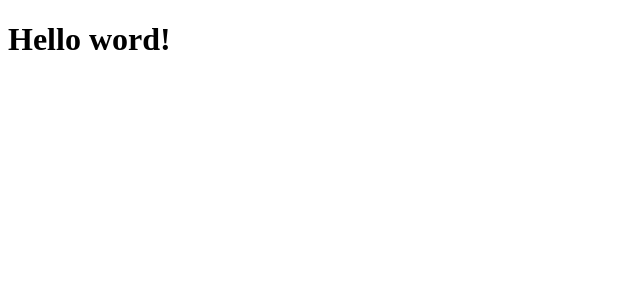
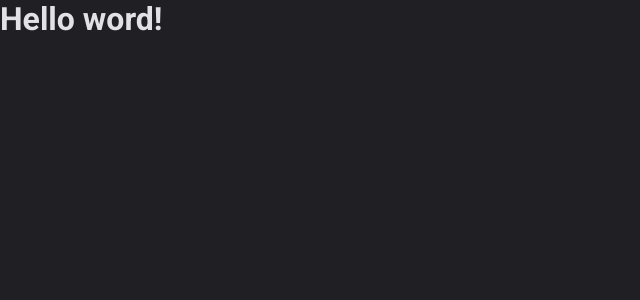
Before and after one commit to brunobiondi/rocketseat-ignite-rjs22-p03, a React (Vite) app: page / in a window 1280 px wide. Shown: the top 300 px of the page, without its empty margins (0-640 px from the left). Built offline with nearby package versions, Linux system fonts and the light colour scheme.

Commit message:
chore: config styled-components

```diff
--- a/index.html
+++ b/index.html
@@ -1,13 +1,20 @@
 <!DOCTYPE html>
 <html lang="en">
+
 <head>
+  <link rel="preconnect" href="https://fonts.googleapis.com" />
+  <link rel="preconnect" href="https://fonts.gstatic.com" crossorigin />
+
   <meta charset="UTF-8" />
-    <link rel="icon" type="image/svg+xml" href="/vite.svg" />
   <meta name="viewport" content="width=device-width, initial-scale=1.0" />
-    <title>Vite + React + TS</title>
+  <title>DT Money</title>
+
+  <link href="https://fonts.googleapis.com/css2?family=Roboto:wght@400;700&display=swap" rel="stylesheet" />
 </head>
+
 <body>
   <div id="root"></div>
   <script type="module" src="/src/main.tsx"></script>
 </body>
+
 </html>
--- a/src/App.tsx
+++ b/src/App.tsx
@@ -1,3 +1,12 @@
+import { ThemeProvider } from 'styled-components'
+import { GlobalStyle } from './styles/global'
+import { defaultTheme } from './styles/themes/default'
+
 export const App = () => {
-  return <h1>Hello word!</h1>
+  return (
+    <ThemeProvider theme={defaultTheme}>
+      <GlobalStyle />
+      <h1>Hello word!</h1>
+    </ThemeProvider>
+  )
 }
--- /dev/null
+++ b/src/styles/global.ts
@@ -0,0 +1,24 @@
+import { createGlobalStyle } from 'styled-components'
+
+export const GlobalStyle = createGlobalStyle`
+  *{
+    margin: 0;
+    padding: 0;
+    box-sizing: border-box;
+  }
+
+  :focus {
+    outline: none;
+    box-shadow: 0 0 0 2px ${({ theme }) => theme['green-500']};
+  }
+
+  body {
+    background: ${({ theme }) => theme['gray-800']};
+    color: ${({ theme }) => theme['gray-100']};
+    -webkit-font-smoothing: antialiased;
+  }
+
+  body, input, textarea, button {
+    font: 400 1rem 'Roboto', sans-serif;
+  }
+`
--- /dev/null
+++ b/src/styles/themes/default.ts
@@ -0,0 +1,20 @@
+export const defaultTheme = {
+  white: '#fff',
+
+  'gray-100': '#E1E1E6',
+  'gray-300': '#C4C4CC',
+  'gray-400': '#8D8D99',
+  'gray-500': '#7C7C8A',
+  'gray-600': '#323238',
+  'gray-700': '#29292E',
+  'gray-800': '#202024',
+  'gray-900': '#121214',
+
+  'green-300': '#00B37E',
+  'green-500': '#00875F',
+  'green-700': '#015F43',
+
+  'red-300': '#F75A68',
+  'red-500': '#AB222E',
+  'red-700': '#7A1921',
+} as const
```
Also changed, not shown: src/@types/styled.d.ts (added, +8 -0 lines). Lines whose indentation alone changed are shown as unchanged.
